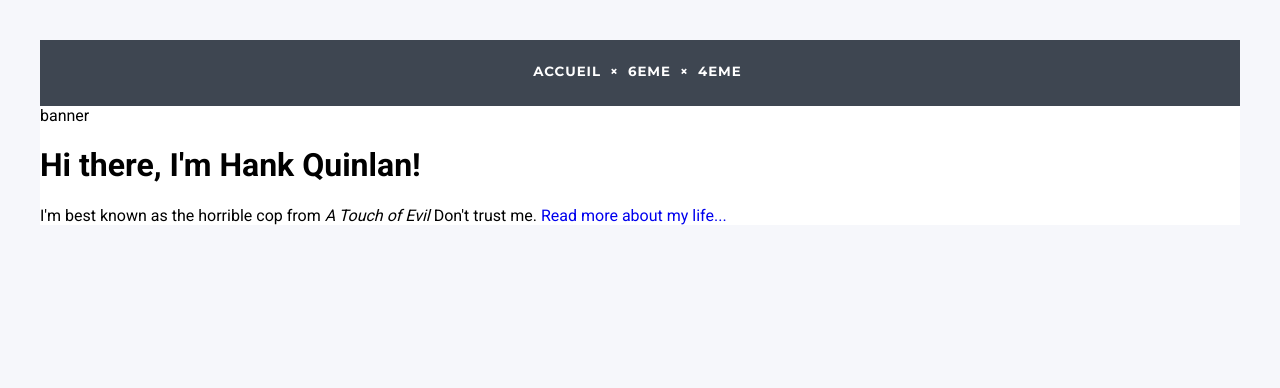
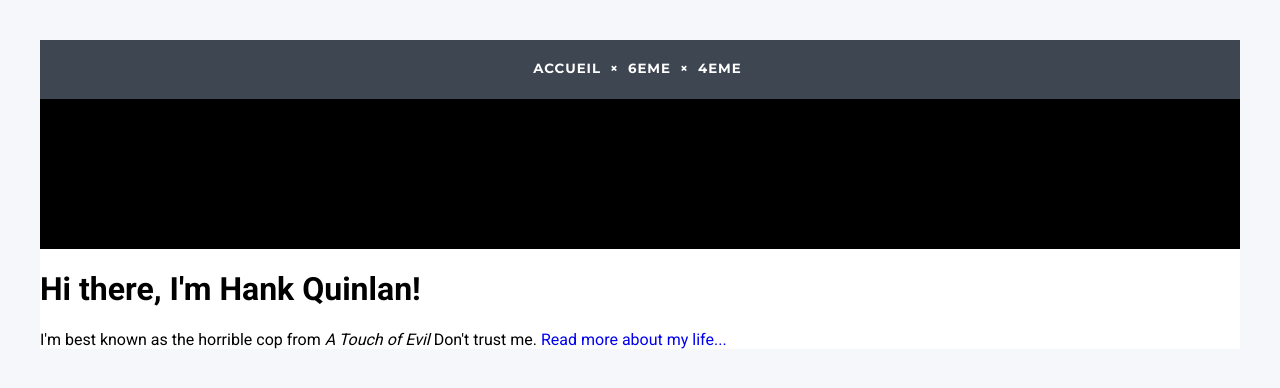
Before and after one commit to DangSinslay/DangSinslay.github.io, a Jekyll site: the page built from index.html, in a window 1280 px wide. Shown: the top 388 px of the page. Built offline with Jekyll 4.4.1, drawn with Linux system fonts in a browser that asks for light colours.

Commit message:
Update main.css

```diff
--- a/css/main.css
+++ b/css/main.css
@@ -32,7 +32,7 @@ header {
 
 nav {
 	background: #3E4651;
-	padding: 5px 0px 10px 0px;
+	padding: 2px 0px 6px 0px;
 }
 
 nav ul {
@@ -56,10 +56,10 @@ nav ul li a {
         letter-spacing: 1px;
 }
 
-#banner {
+.banner {
 	background: #000;
 	width: 100%;
-	height: 150px !important;
+	height: 150px;
 	overflow: hidden !important;
 	white-space: nowrap !important;
 }
```
